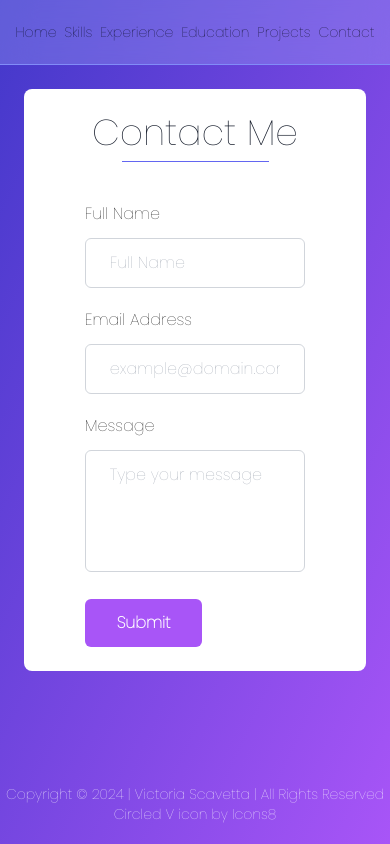
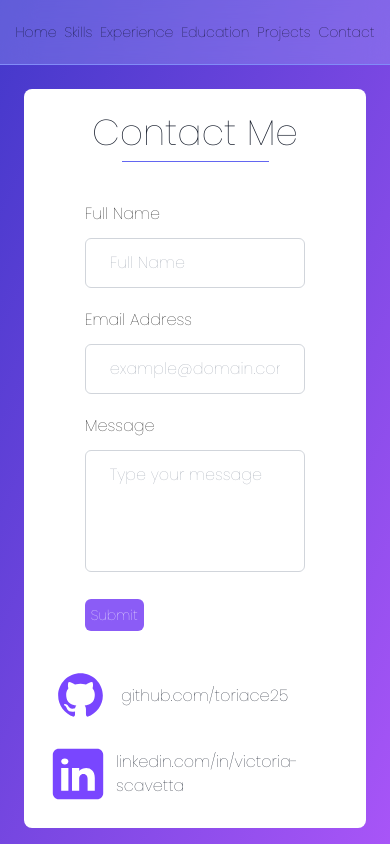
Before and after one commit to toriace25/Personal-Portfolio, a Next.js app: page /contact in a window 390 px wide. Built offline with nearby package versions, Linux system fonts and the light colour scheme; a web font is replaced by a local one.

Commit message:
Adds GitHub and LinkedIn links to contact page

```diff
--- a/src/app/(overview)/contact/page.tsx
+++ b/src/app/(overview)/contact/page.tsx
@@ -1,6 +1,6 @@
 import ContactForm from "@/app/ui/(overview)/contact/contact-form";
+import ContactLink from "@/app/ui/(overview)/contact/contact-link";
 import Section from "@/app/ui/(overview)/section";
-import SectionHeader from "@/app/ui/(overview)/section-header";
 import { Metadata } from "next";
 
 export const metadata: Metadata = {
@@ -11,6 +11,18 @@ const ContactPage = () => {
   return (
     <Section sectionTitle="Contact Me">
       <ContactForm />
+      <div className="flex flex-col flex-wrap gap-4 lg:flex-row lg:gap-12">
+        <ContactLink
+          platform="GitHub"
+          link="github.com/toriace25"
+          imageSize={65}
+        />
+        <ContactLink
+          platform="LinkedIn"
+          link="linkedin.com/in/victoria-scavetta"
+          imageSize={60}
+        />
+      </div>
     </Section>
   );
 };
--- a/src/app/(overview)/layout.tsx
+++ b/src/app/(overview)/layout.tsx
@@ -16,10 +16,7 @@ const Layout = ({ children }: { children: React.ReactNode }) => {
           Copyright &copy; 2024 | Victoria Scavetta | All Rights Reserved
         </p>
         <div>
-          <a target="_blank" href="https://icons8.com/icon/66763/circled-v">
-            Circled V
-          </a>{" "}
-          icon by{" "}
+          Icons by{" "}
           <a target="_blank" href="https://icons8.com">
             Icons8
           </a>
--- a/src/app/ui/(overview)/contact/contact-form.tsx
+++ b/src/app/ui/(overview)/contact/contact-form.tsx
@@ -29,7 +29,7 @@ const ContactForm: FC = () => {
         <input
           type="text"
           placeholder="Full Name"
-          className="w-full rounded-md border border-gray-300 bg-white px-6 py-3 text-base font-medium text-gray-700 outline-none focus:border-purple-500 focus:shadow-md"
+          className="w-full rounded-md border border-gray-300 bg-white px-6 py-3 text-base font-medium text-gray-700 outline-none focus:border-violet-500 focus:shadow-md"
           {...register("name", { required: true })}
         />
       </div>
@@ -43,7 +43,7 @@ const ContactForm: FC = () => {
         <input
           type="email"
           placeholder="example@domain.com"
-          className="w-full rounded-md border border-gray-300 bg-white px-6 py-3 text-base font-medium text-gray-700 outline-none focus:border-purple-500 focus:shadow-md"
+          className="w-full rounded-md border border-gray-300 bg-white px-6 py-3 text-base font-medium text-gray-700 outline-none focus:border-violet-500 focus:shadow-md"
           {...register("email", { required: true })}
         />
       </div>
@@ -57,12 +57,12 @@ const ContactForm: FC = () => {
         <textarea
           rows={4}
           placeholder="Type your message"
-          className="w-full resize-none rounded-md border border-gray-300 bg-white px-6 py-3 text-base font-medium text-gray-700 outline-none focus:border-purple-500 focus:shadow-md"
+          className="w-full resize-none rounded-md border border-gray-300 bg-white px-6 py-3 text-base font-medium text-gray-700 outline-none focus:border-violet-500 focus:shadow-md"
           {...register("message", { required: true })}
         ></textarea>
       </div>
       <div>
-        <button className="hover:shadow-form rounded-md bg-purple-500 px-8 py-3 text-base font-semibold text-white outline-none">
+        <button className="md:text-md flex grow items-center justify-center gap-2 rounded-md bg-violet-500 p-1.5 text-sm text-white hover:bg-violet-300 hover:text-gray-950 md:p-3 lg:text-lg">
           Submit
         </button>
       </div>
--- /dev/null
+++ b/src/app/ui/(overview)/contact/contact-link.tsx
@@ -0,0 +1,25 @@
+import Link from "next/link";
+import Image from "next/image";
+
+interface Props {
+  platform: string;
+  link: string;
+  imageSize: number;
+}
+
+const ContactLink = ({ platform, link, imageSize }: Props) => {
+  return (
+    <Link href={`https://${link}`} className="flex flex-row items-center gap-2">
+      <Image
+        priority
+        src={`/static/images/icons8-${platform.toLowerCase()}-70.svg`}
+        height={imageSize}
+        width={imageSize}
+        alt={`Follow me on ${platform}`}
+      />
+      <p className="text-md lg:text-lg">{link}</p>
+    </Link>
+  );
+};
+
+export default ContactLink;
```
Also changed, not shown: public/static/images/icons8-github-70.svg (added), public/static/images/icons8-linkedin-70.svg (added).
